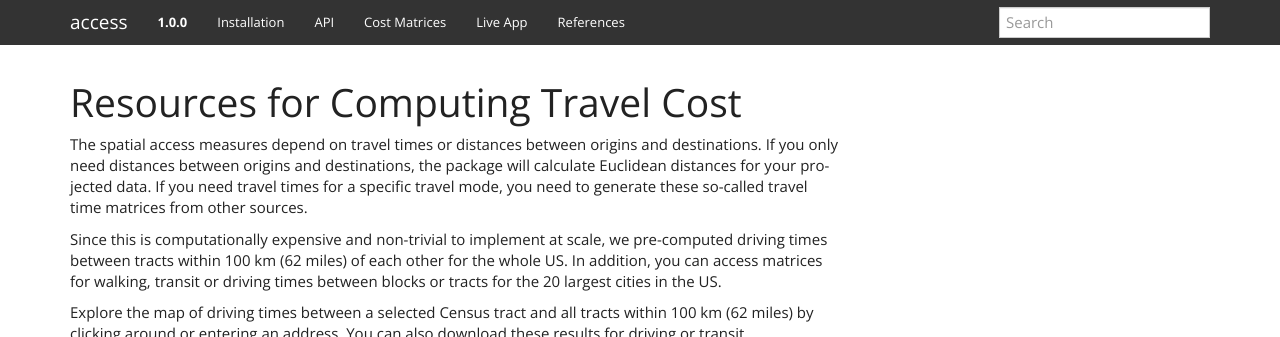
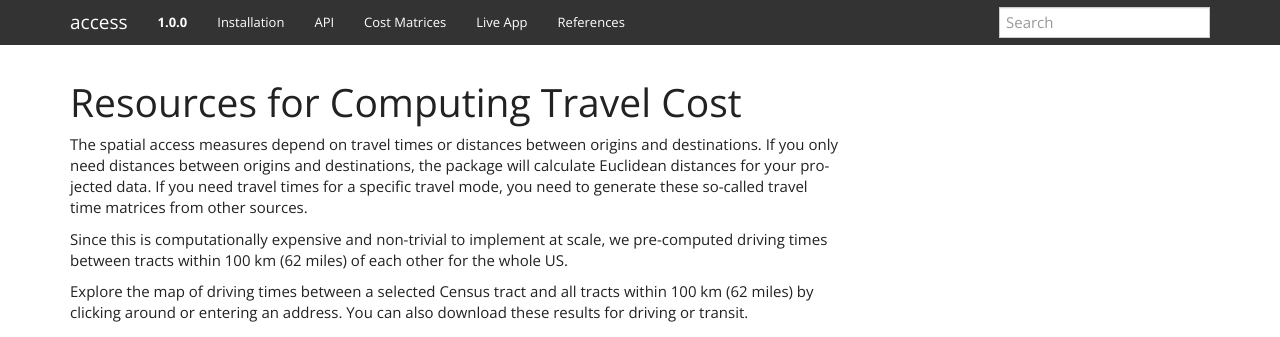
Before and after one commit to pysal/access, a Sphinx documentation site: the page built from docs/resources.rst, in a window 1280 px wide and 900 px high, cut to the strip 0-337 px from the top of the window. Built offline with Sphinx 7.4.7, drawn with Linux system fonts in a browser that asks for light colours; pages that are not in the unit, such as notebooks, are missing from menus; some of the changed text lies outside the part shown.

Commit message:
Update resources.rst

```diff
--- a/docs/resources.rst
+++ b/docs/resources.rst
@@ -7,7 +7,7 @@
 
 The spatial access measures depend on travel times or distances between origins and destinations. If you only need distances between origins and destinations, the package will calculate Euclidean distances for your projected data. If you need travel times for a specific travel mode, you need to generate these so-called travel time matrices from other sources.
 
-Since this is computationally expensive and non-trivial to implement at scale, we pre-computed driving times between tracts within 100 km (62 miles) of each other for the whole US. In addition, you can access matrices for walking, transit or driving times between blocks or tracts for the 20 largest cities in the US.
+Since this is computationally expensive and non-trivial to implement at scale, we pre-computed driving times between tracts within 100 km (62 miles) of each other for the whole US.
 
 Explore the map of driving times between a selected Census tract and all tracts within 100 km (62 miles) by clicking around or entering an address.
 You can also download these results for driving or transit.
@@ -21,10 +21,11 @@
      </figcaption>
    </figure>
 
+In addition to driving times between tracts within 100 km, you can access matrices for walking, transit or driving times between blocks or tracts for the 20 largest cities in the US:
 
 .. raw:: html
 
-    <iframe src="https://geoda.s3.amazonaws.com/data/otp/index.html" height="2000px" width="100%"></iframe>
+    <iframe src="https://geoda.s3.amazonaws.com/data/otp/index.html" height="2400px" width="100%"></iframe>
 
 If you need to compute customized cost matrices, there are several options.
 
```
